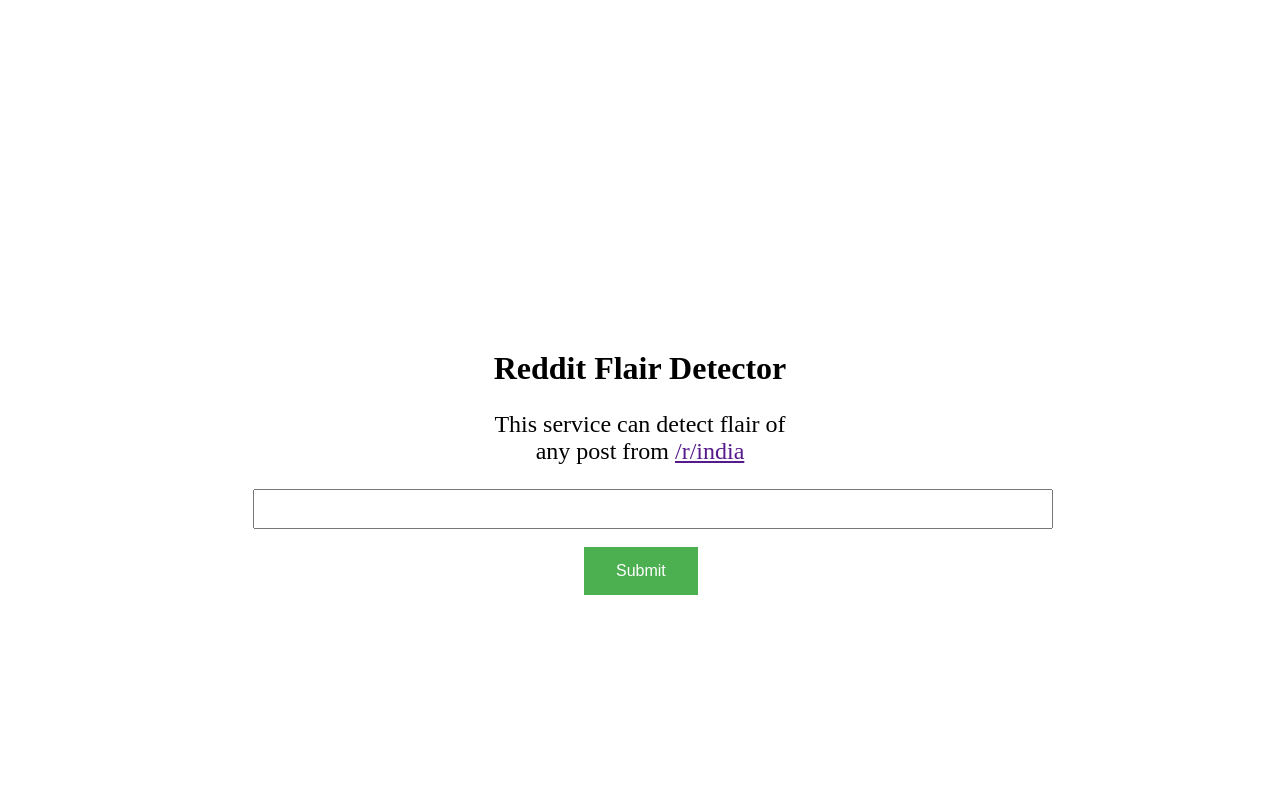
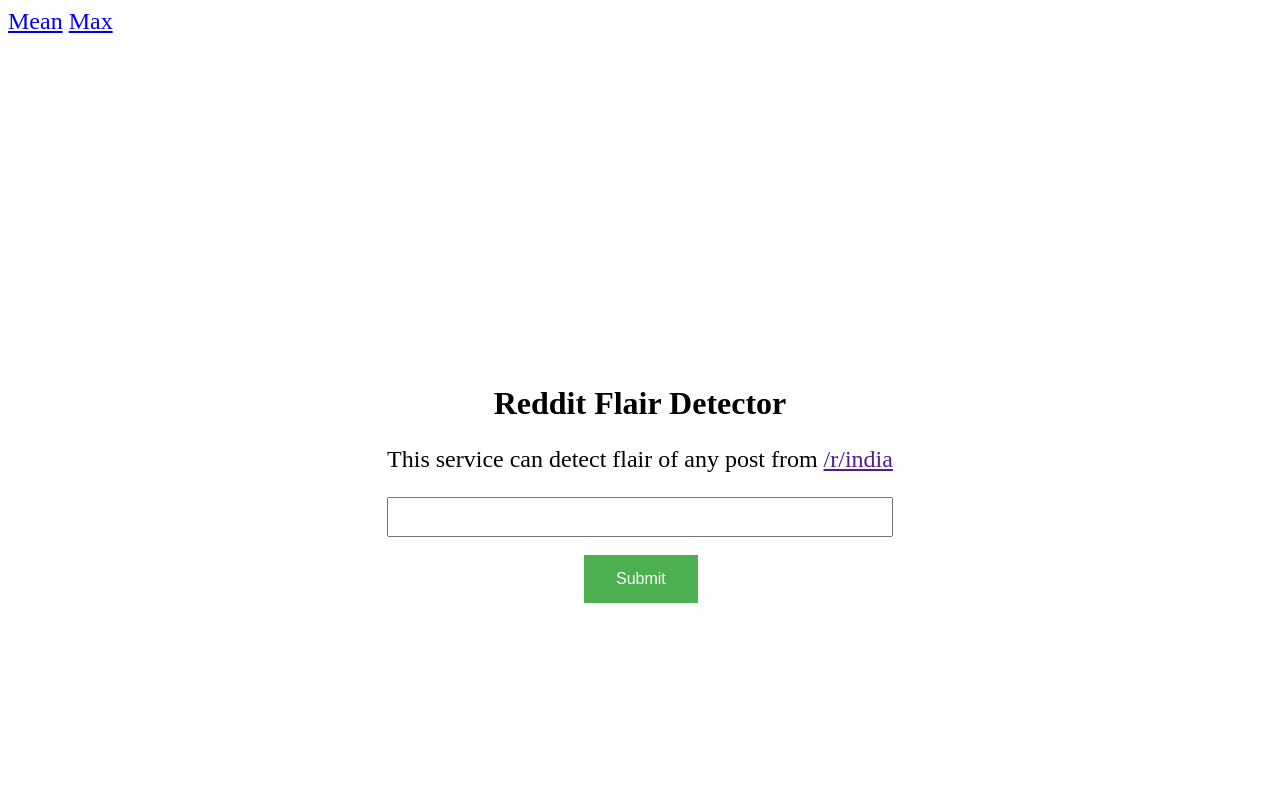
Before and after one commit to singlautsav/FlairDetector, a Flask app: page / in a window 1280 px wide. Run offline with Flask 2, Linux system fonts and the light colour scheme.

Commit message:
Added Graphs

```diff
--- a/static/main.css
+++ b/static/main.css
@@ -1,10 +1,18 @@
-body{
+/* body{
     margin-top: 350px;
     margin-left: auto;
     margin-right: auto;
     margin-bottom: auto;
     height: 20em;
     width: 20em;
+} */
+.abcd {
+    margin-top: 350px;
+    margin-left: auto;
+    margin-right: auto;
+    margin-bottom: auto;
+    height: 20em;
+    width: 40em;
 }
 
 .formX h1{
@@ -13,8 +21,8 @@ body{
 
 .formX input{
     height: 40px;
-    width:60em;
-    margin-left: -17em;
+    width:38em;
+    margin-left: 5em;
 }
 
 .formX h3{
@@ -34,13 +42,18 @@ body{
         text-decoration: none;
         display: inline-block;
         font-size: 16px;
-        margin-left: 6.5em;
+        margin-left: 16.5em;
 }
 
 h2 {
-    text-align: center;
+    /* text-align: center; */
     font-size: 3em;
-    color: red
+    color: red;
+    margin-left: 4.5em;
+}
+
+.Stats{
+    font-size: 1.5em;
 }
 
 .labGreen{
--- a/templates/index.html
+++ b/templates/index.html
@@ -4,18 +4,25 @@
         <link rel="stylesheet" href="../static/main.css">
     </head>
    <body>
-        <div class="abcd"></div>
+       <div class="Stats">
+           <a href='https://flairfetector.herokuapp.com//graphs?field=mean'>Mean</a>
+           <a href="https://flairfetector.herokuapp.com//graphs?field=max">Max</a>
+       </div>
+
+        <div class="abcd">
             <form class='formX' method="POST" action="/">
                 <h1>Reddit Flair Detector</h1>
                 <p style="text-align:center;">
                 This service can detect flair of any post from <a href src='https://reddit.com/r/india'>/r/india</a>
                 </p>
-                <input type="text" name="name"  />
+                <input type="text" name="name"/>
             <br></br>
                 <button type="submit" name="x">Submit</button>
 
             </form>
+
             <h2>{{result}}</h2>
         </div>
+
    </body>
 </html>
```
